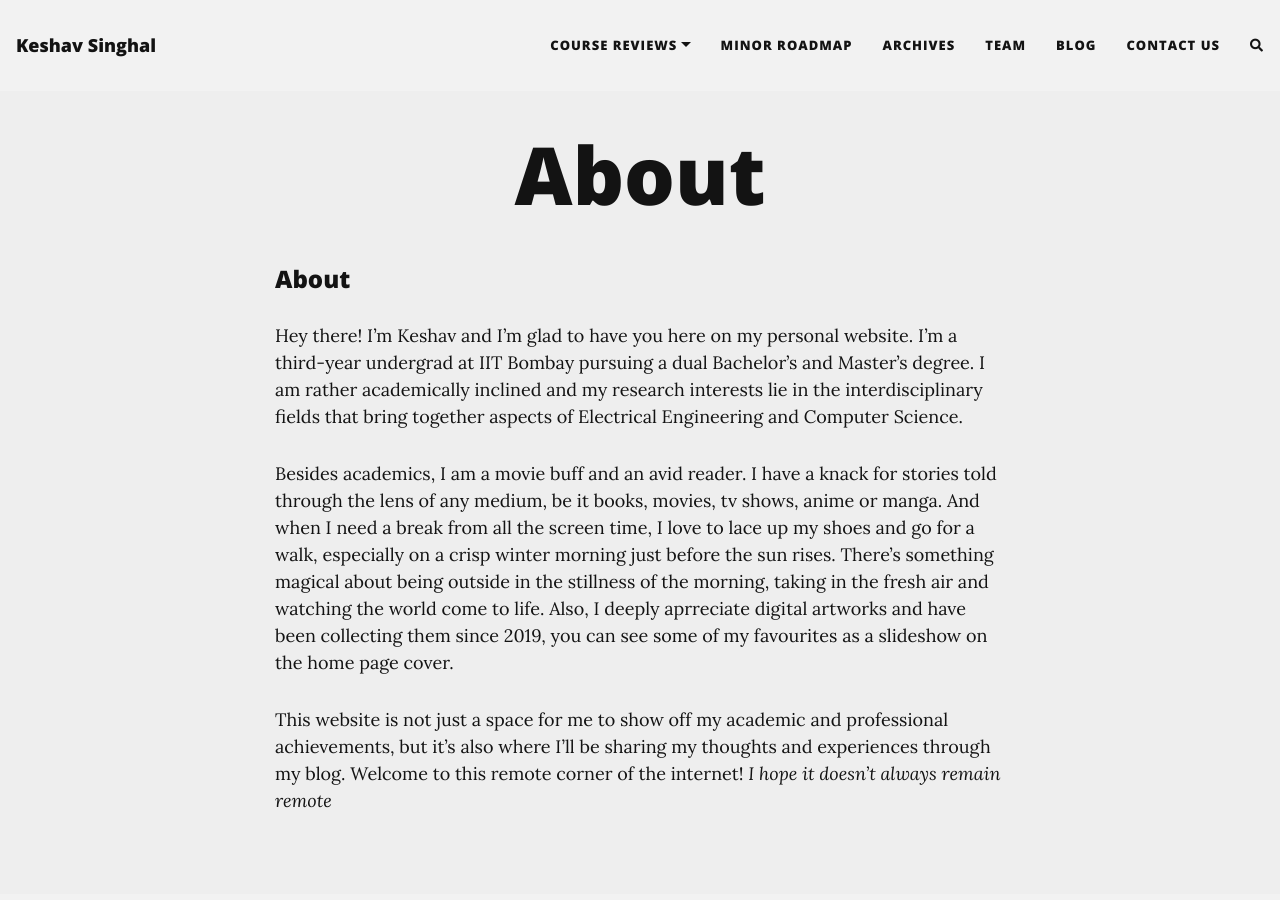
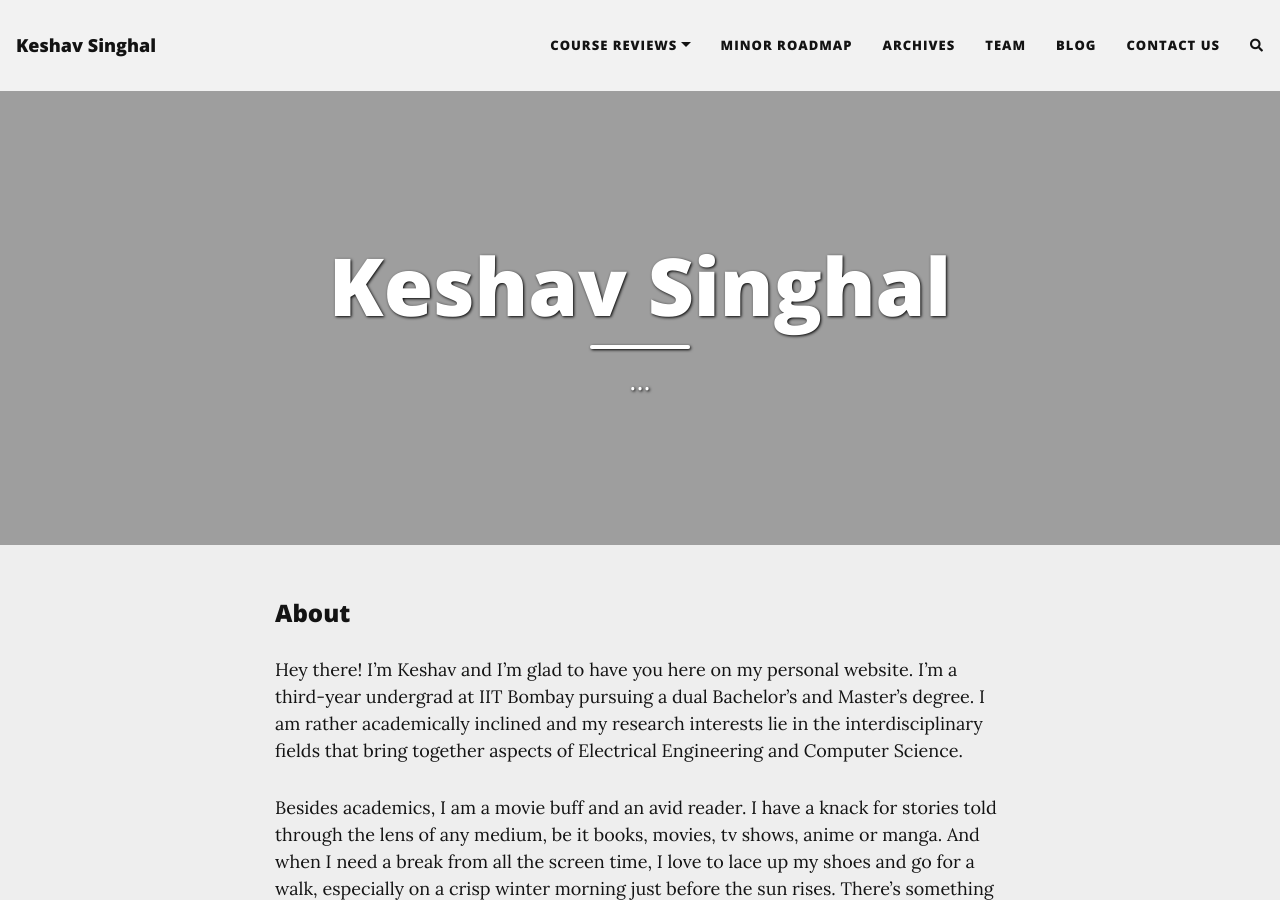
Before and after one commit to Keshav1711/web, a Jekyll site: the page built from index.md, in a window 1280 px wide and 900 px high. Built offline with Jekyll 4.4.1, drawn with Linux system fonts in a browser that asks for light colours; nearby versions of some CDN libraries; comment, search, counter and statistics services are not loaded; our own code applies the rules of GitHub Pages for plain Markdown files.

Commit message:
Update index.md

```diff
--- a/index.md
+++ b/index.md
@@ -5,7 +5,7 @@
 share-title: Keshav Singhal
 share-description:
 share-img:
-cover-img: ["assets/img/Art_320.jpg","assets/img/Art_380.jpg","assets/img/Art_280.jpg","assets/img/Art_130.jpg","assets/img/Art_87.jpg","assets/img/Art_161.png,""assets/img/Art_110.jpg"]
+cover-img: ["assets/img/Art_320.jpg","assets/img/Art_380.jpg","assets/img/Art_280.jpg","assets/img/Art_130.jpg","assets/img/Art_87.jpg","assets/img/Art_161.png","assets/img/Art_110.jpg"]
 ---
 
 ### About
```
